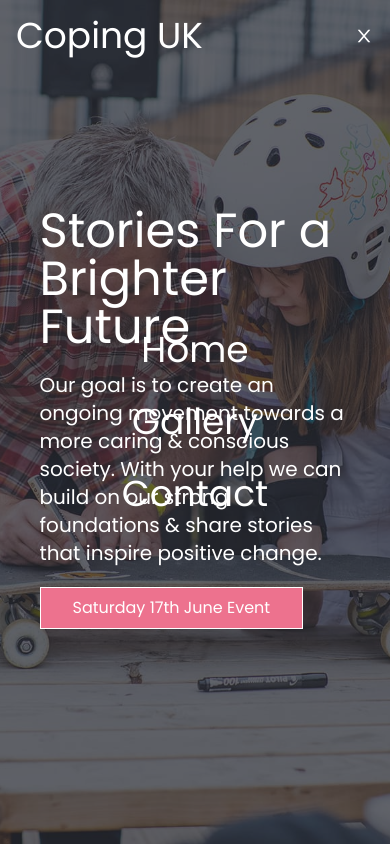
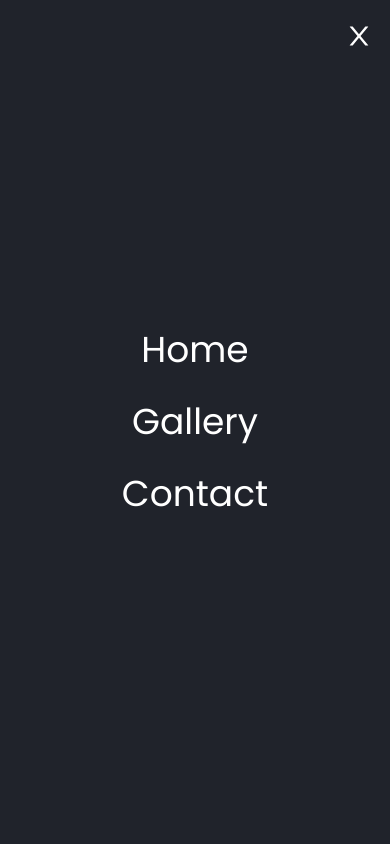
Before and after one commit to WilHesk/coping2023, a Next.js app: page / in a window 390 px wide. Both pictures are taken after a click on the element 364 px from the left and 36 px from the top of the page. Shown: the top 844 px of the page. Built offline with nearby package versions, Linux system fonts and the light colour scheme.

Commit message:
fixed mobile menu

```diff
--- a/components/Navbar.jsx
+++ b/components/Navbar.jsx
@@ -48,29 +48,29 @@ const Navbar = () => {
             </ul>
 
             {/* Mobile Button */}
-            <div onClick={handleNav} className='block sm:hidden z-100'>
+            <div onClick={handleNav} className='block sm:hidden z-10'>
                 {nav ? (
-                    <AiOutlineClose size={20} style={{color: `${textColor}`}} />
+                    <AiOutlineClose size={30} style={{color: `${textColor}`}} />
                 ) : (
-                    <AiOutlineMenu size={20} style={{color: `${textColor}`}} />
+                    <AiOutlineMenu size={30} style={{color: `${textColor}`}} />
                 )}
             </div>
             {/* Mobile Menu */}
             <div
                 className={
                     nav
-                        ? 'sm:hidden absolute top-0 left-0 right-0 bottom-0 flex justify-center items-center w-full h-screen bg-zinc-800 text-center ease-in duration-300'
-                        : 'sm:hidden absolute top-0 left-[-100%] right-0 bottom-0 flex justify-center items-center w-full h-screen bg-black text-center ease-in duration-300'
+                        ? 'sm:hidden absolute top-0 left-0 right-0 bottom-0 flex justify-center items-center w-full h-screen bg-dkgrey text-center ease-in duration-300 z-9'
+                        : 'sm:hidden absolute top-0 left-[-100%] right-0 bottom-0 flex justify-center items-center w-full h-screen bg-black text-center ease-in duration-300 z-'
                 }
             >
                 <ul>
-                    <li className='p-4 text-4xl hover:text-gray-400'>
+                    <li onClick={handleNav} className='p-4 text-4xl hover:text-gray-400'>
                         <Link href='/'>Home</Link>
                     </li>
-                    <li className='p-4 text-4xl hover:text-gray-400'>
+                    <li onClick={handleNav} className='p-4 text-4xl hover:text-gray-400'>
                         <Link href='/#gallery'>Gallery</Link>
                     </li>
-                    <li className='p-4 text-4xl hover:text-gray-400'>
+                    <li onClick={handleNav} className='p-4 text-4xl hover:text-gray-400'>
                         <Link href='/contact'>Contact</Link>
                     </li>
                 </ul>
--- a/tailwind.config.js
+++ b/tailwind.config.js
@@ -15,6 +15,7 @@ module.exports = {
       'dkgrey': '#20232b',
       'ltblue': '#99c0df',
       'dkblue': '#17415b',
+      'black': '#000000'
     },
     extend: {},
   },
```
Also changed, not shown: 2 other files (tests, documents, lock files or other folders).
